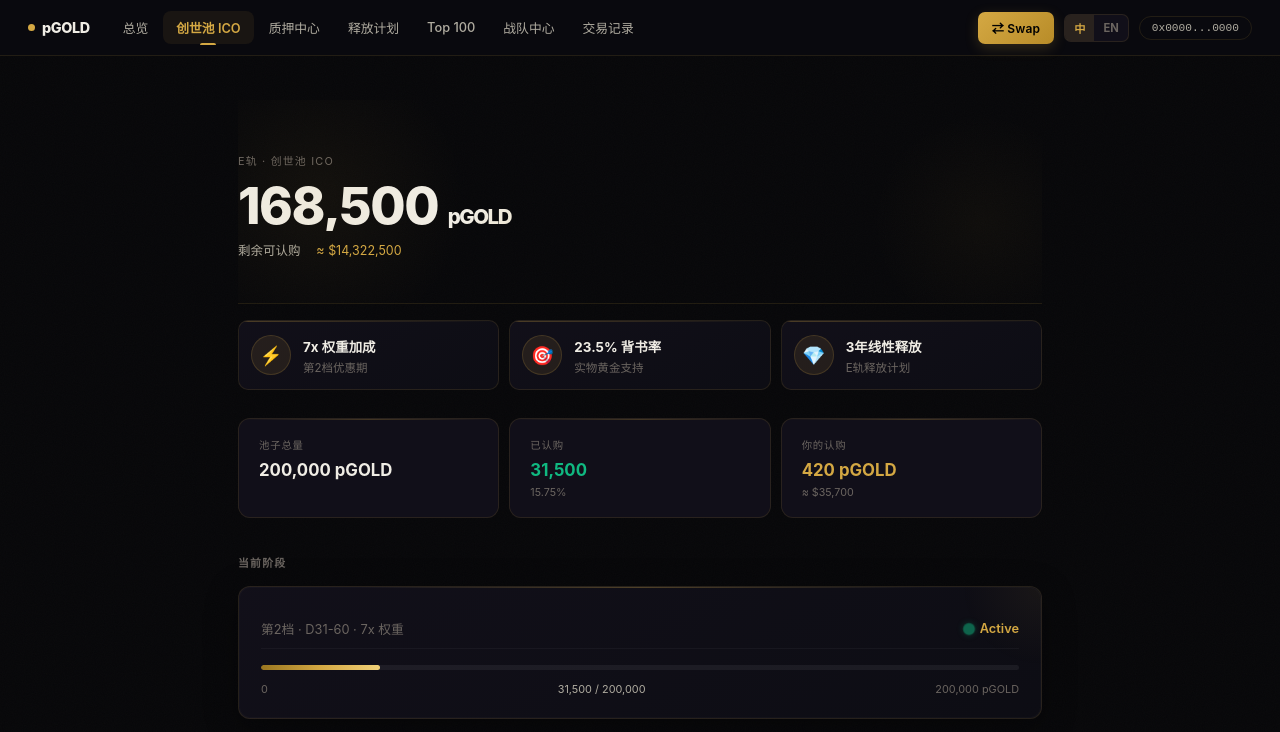
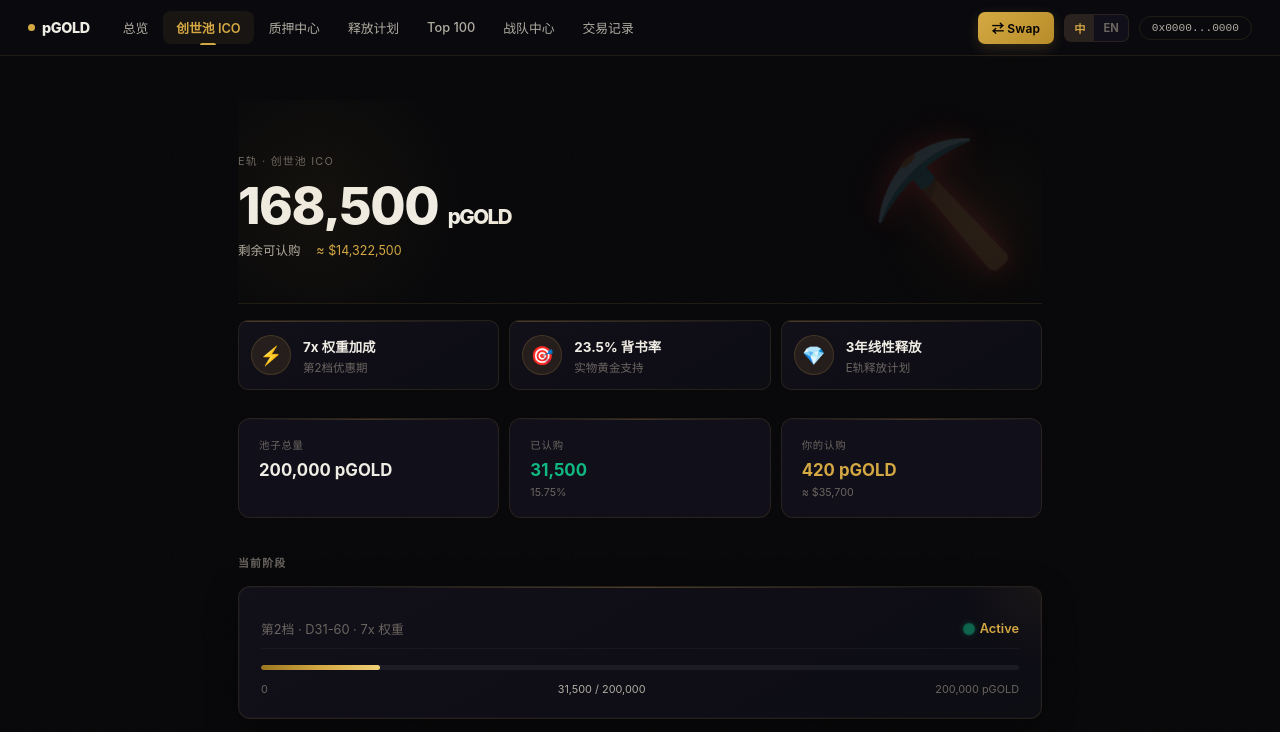
Before and after one commit to lucy7758521/pGOLD, a plain HTML site: page frontend/dapp_v3.html in a window 1280 px wide. Both pictures are taken after a click on the button "创世池 ICO". Shown: the top 732 px of the page. Drawn offline with Linux system fonts and the light colour scheme; no server answers.

Commit message:
ico: add red shovel background with breathing glow to nw-block

```diff
--- a/frontend/dapp_v3.html
+++ b/frontend/dapp_v3.html
@@ -100,9 +100,20 @@ body{font-family:-apple-system,'Segoe UI','Noto Sans SC','Microsoft YaHei',sans-
   filter:drop-shadow(0 0 12px rgba(212,168,67,.9)) drop-shadow(0 0 28px rgba(255,210,80,.6));
   animation:lockGlow 3s ease-in-out infinite;
 }
+.nw-block .shovel-bg{
+  position:absolute;right:24px;top:50%;transform:translateY(-50%);
+  font-size:7.5em;opacity:.18;
+  pointer-events:none;user-select:none;line-height:1;
+  filter:drop-shadow(0 0 12px rgba(220,50,50,.9)) drop-shadow(0 0 28px rgba(255,80,80,.6));
+  animation:shovelGlow 3s ease-in-out infinite;
+}
 @keyframes lockGlow{
   0%,100%{filter:drop-shadow(0 0 10px rgba(212,168,67,.8)) drop-shadow(0 0 24px rgba(255,210,80,.5));}
   50%{filter:drop-shadow(0 0 18px rgba(255,215,80,1)) drop-shadow(0 0 40px rgba(212,168,67,.8));}
+}
+@keyframes shovelGlow{
+  0%,100%{filter:drop-shadow(0 0 10px rgba(220,50,50,.8)) drop-shadow(0 0 24px rgba(255,80,80,.5));}
+  50%{filter:drop-shadow(0 0 18px rgba(255,60,60,1)) drop-shadow(0 0 40px rgba(220,50,50,.8));}
 }
 .nw-label{font-size:.68em;color:var(--muted);text-transform:uppercase;letter-spacing:1.2px;margin-bottom:12px;}
 .nw-value{
@@ -806,6 +817,7 @@ tr:hover td{background:rgba(212,168,67,.03);}
 <!-- ══ ICO ══ -->
 <div class="page" id="page-ico">
   <div class="nw-block">
+    <span class="shovel-bg">⛏️</span>
     <div class="nw-label" data-i18n="ico.title">E轨 · 创世池 ICO</div>
     <div class="nw-value">
       <span id="ico-remaining">168,500</span>
```
